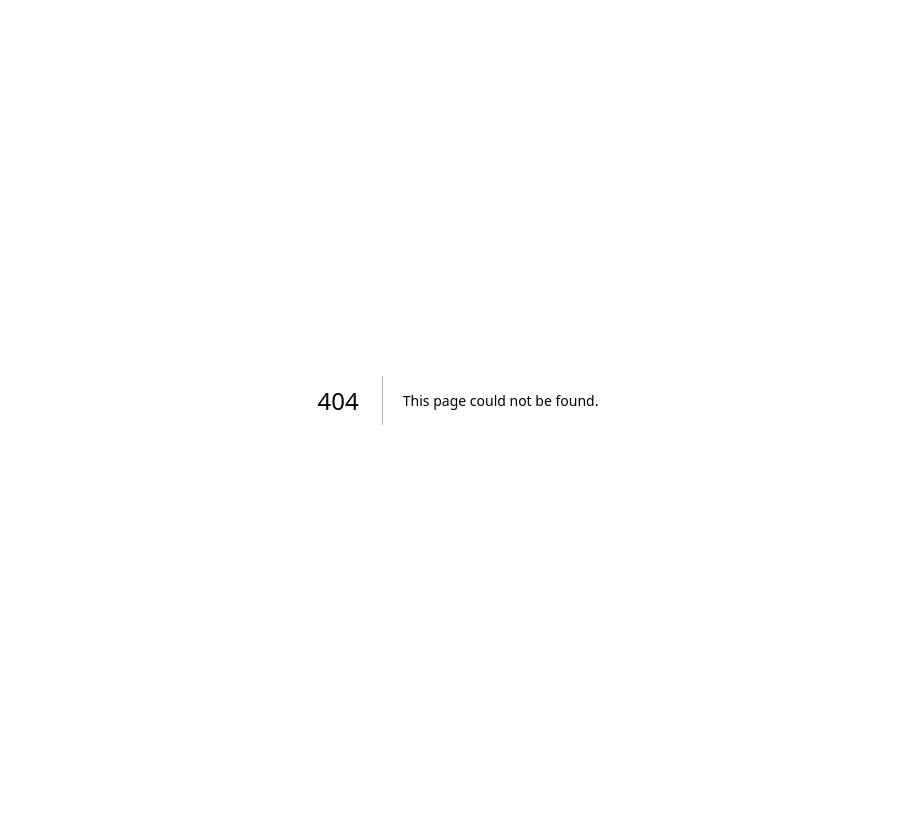
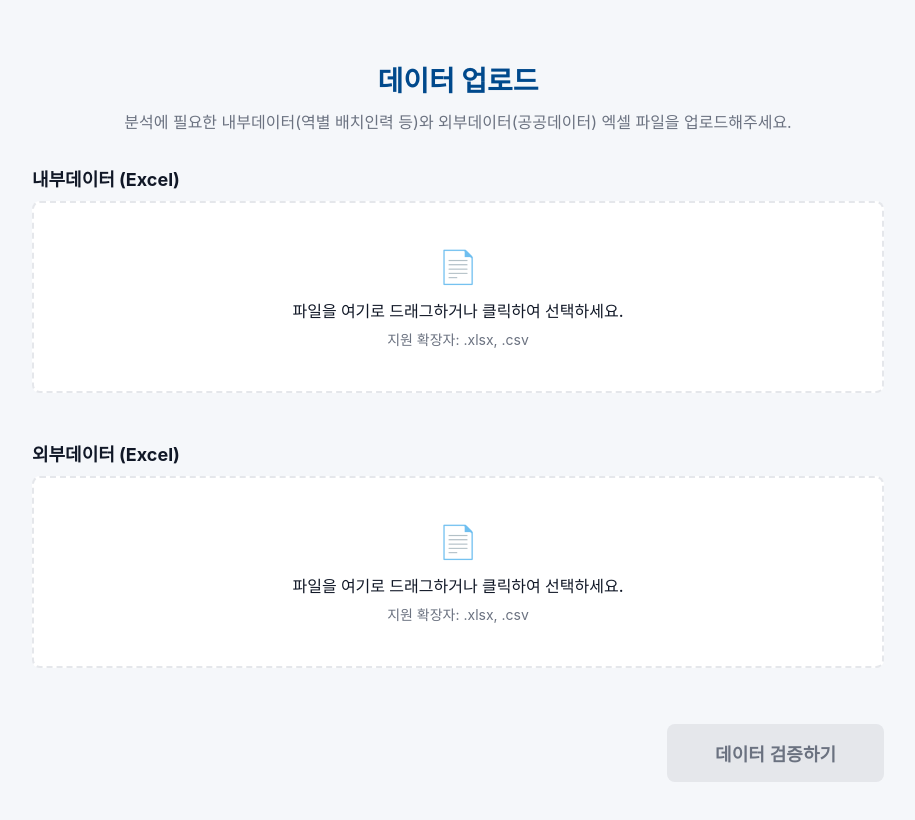
Before and after one commit to COMDASAL/frontend, a Next.js app: page /upload in a window 1280 px wide. Before the commit this address had no page. Shown: the top 820 px of the page, without its empty margins (182-1097 px from the left). Built offline with nearby package versions, Linux system fonts and the light colour scheme.

Commit message:
✨ Feat: 데이터 업로드 화면 레이아웃 구성 및 상태 연동
Related to: #2

```diff
--- /dev/null
+++ b/src/app/upload/page.module.scss
@@ -0,0 +1,36 @@
+@use "../../styles/variables" as *;
+
+.container {
+  max-width: 900px;
+  margin: 0 auto;
+  padding: 60px $spacing-lg;
+}
+
+.header {
+  margin-bottom: $spacing-xl;
+  text-align: center;
+}
+
+.title {
+  font-size: 28px;
+  color: $color-primary;
+  margin-bottom: $spacing-sm;
+  font-weight: 700;
+}
+
+.description {
+  color: $color-text-sub;
+  font-size: 16px;
+}
+
+.uploadSection {
+  display: flex;
+  flex-direction: column;
+  gap: $spacing-lg;
+  margin-bottom: $spacing-xl;
+}
+
+.actionSection {
+  display: flex;
+  justify-content: flex-end;
+}
--- /dev/null
+++ b/src/app/upload/page.tsx
@@ -0,0 +1,63 @@
+"use client";
+
+import { useRouter } from "next/navigation";
+import styles from "./page.module.scss";
+import Button from "@/components/common/Button/Button";
+import FileDropzone from "@/components/upload/FileDropzone/FileDropzone";
+import { useUploadStore } from "@/stores/uploadStore";
+
+export default function UploadPage() {
+  const router = useRouter();
+  // Zustand 전역 상태 가져오기
+  const {
+    internalFile,
+    externalFile,
+    setInternalFile,
+    setExternalFile,
+    isReadyToValidate,
+  } = useUploadStore();
+
+  const handleNext = () => {
+    // 두 파일이 모두 등록되었을 때만 이동
+    if (isReadyToValidate()) {
+      router.push("/validation");
+    }
+  };
+
+  return (
+    <main className={styles.container}>
+      <div className={styles.header}>
+        <h1 className={styles.title}>데이터 업로드</h1>
+        <p className={styles.description}>
+          분석에 필요한 내부데이터(역별 배치인력 등)와 외부데이터(공공데이터)
+          엑셀 파일을 업로드해주세요.
+        </p>
+      </div>
+
+      <div className={styles.uploadSection}>
+        <FileDropzone
+          title="내부데이터 (Excel)"
+          file={internalFile}
+          onDropFile={setInternalFile}
+          onRemoveFile={() => setInternalFile(null)}
+        />
+
+        <FileDropzone
+          title="외부데이터 (Excel)"
+          file={externalFile}
+          onDropFile={setExternalFile}
+          onRemoveFile={() => setExternalFile(null)}
+        />
+      </div>
+
+      <div className={styles.actionSection}>
+        <Button
+          onClick={handleNext}
+          disabled={!isReadyToValidate()} // 조건부 비활성화
+        >
+          데이터 검증하기
+        </Button>
+      </div>
+    </main>
+  );
+}
```
